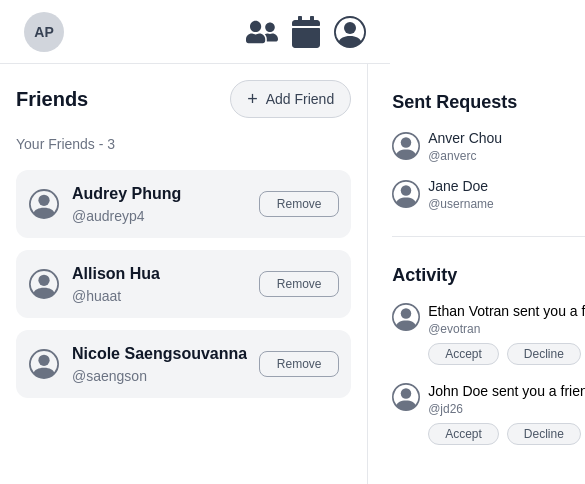
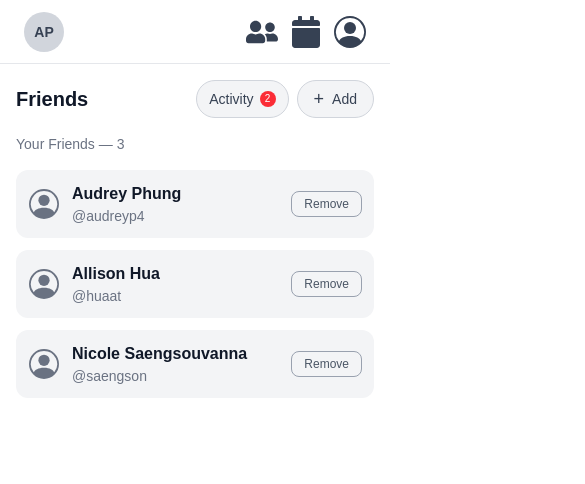
Before and after one commit to AllyBeary/uci-inf124-sp26-naaa, a Next.js app in the folder meet/: page /friends in a window 390 px wide. Shown: the top 484 px of the page, 585 px wide, since content can reach past the window. Built offline with nearby package versions, Linux system fonts and the light colour scheme.

Commit message:
responsiveness for friends

```diff
--- a/meet/app/friends/page.tsx
+++ b/meet/app/friends/page.tsx
@@ -1,7 +1,5 @@
 "use client";
 import { useState } from "react";
-import Link from "next/link";
-import { FaUserFriends, FaCalendar } from "react-icons/fa";
 import { BsPersonCircle } from "react-icons/bs";
 import Header from "@/components/Header";
 import { HiMagnifyingGlass } from "react-icons/hi2";
@@ -35,24 +33,29 @@ function SideBar({
   activity,
   onAccept,
   onDecline,
+  isOpen,
+  onClose,
 }: {
   sentRequests: { name: string; username: string }[];
   activity: { name: string; username: string }[];
   onAccept: (user: { name: string; username: string }) => void;
   onDecline: (username: string) => void;
+  isOpen: boolean;
+  onClose: () => void;
 }) {
-  return (
-    <aside className="w-85 shrink-0 border-l border-gray-200 p-6">
+  const content = (
+    <>
       {/* Sent Requests */}
       <h2 className="text-lg font-bold text-gray-900 mb-3">Sent Requests</h2>
       <ul className="space-y-3 mb-6">
+        {sentRequests.length === 0 && (
+          <p className="text-sm text-gray-400">No pending requests.</p>
+        )}
         {sentRequests.map((req) => (
           <li key={req.username} className="flex items-center gap-2">
             <BsPersonCircle size={28} className="text-gray-500 shrink-0" />
             <div className="flex-1 min-w-0">
-              <p className="text-sm font-medium text-gray-800 truncate">
-                {req.name}
-              </p>
+              <p className="text-sm font-medium text-gray-800 truncate">{req.name}</p>
               <p className="text-xs text-gray-500 truncate">@{req.username}</p>
             </div>
             <span className="text-xs w-20 px-4 py-0.5 bg-gray-100 border border-gray-300 text-gray-500 rounded-full">
@@ -65,20 +68,17 @@ function SideBar({
       {/* Activity */}
       <h2 className="text-lg font-bold text-gray-900 mb-3">Activity</h2>
       <ul className="space-y-4">
+        {activity.length === 0 && (
+          <p className="text-sm text-gray-400">No new activity.</p>
+        )}
         {activity.map((person) => (
           <li key={person.name} className="flex items-start gap-2">
-            <BsPersonCircle
-              size={28}
-              className="text-gray-500 shrink-0 mt-0.5"
-            />
+            <BsPersonCircle size={28} className="text-gray-500 shrink-0 mt-0.5" />
             <div>
               <p className="text-sm text-black">
-                <span className="font-medium">{person.name}</span> sent you a
-                friend request
+                <span className="font-medium">{person.name}</span> sent you a friend request
               </p>
-              <p className="text-xs text-gray-500 truncate">
-                @{person.username}
-              </p>
+              <p className="text-xs text-gray-500 truncate">@{person.username}</p>
               <div className="flex gap-2 mt-1.5">
                 <button
                   onClick={() => onAccept(person)}
@@ -86,7 +86,6 @@ function SideBar({
                 >
                   Accept
                 </button>
-
                 <button
                   onClick={() => onDecline(person.username)}
                   className="text-xs px-4 py-0.5 bg-gray-100 border border-gray-300 text-gray-600 rounded-full hover:bg-red-50 hover:border-red-400 hover:text-red-500 transition-colors"
@@ -98,7 +97,35 @@ function SideBar({
           </li>
         ))}
       </ul>
+    </>
+  );
+
+  return (
+    <>
+      {/* Desktop sidebar */}
+      <aside className="hidden lg:block w-80 shrink-0 border-l border-gray-200 p-6">
+        {content}
       </aside>
+
+      {/* Mobile drawer */}
+      {isOpen && (
+        <>
+          <div
+            className="fixed inset-0 bg-black/30 z-30 lg:hidden"
+            onClick={onClose}
+          />
+          <aside className="fixed right-0 top-0 h-full w-72 bg-white border-l border-gray-200 p-6 z-40 overflow-y-auto lg:hidden">
+            <button
+              onClick={onClose}
+              className="mb-4 text-sm text-gray-500 hover:text-gray-800"
+            >
+              ← Close
+            </button>
+            {content}
+          </aside>
+        </>
+      )}
+    </>
   );
 }
 
@@ -108,33 +135,26 @@ export default function FriendsPage() {
   const [searchValue, setSearchValue] = useState("");
   const [sentRequests, setSentRequests] = useState(sentRequestsList);
   const [activity, setActivity] = useState(activityList);
+  const [sidebarOpen, setSidebarOpen] = useState(false);
 
   const sendFriendRequest = (user: { name: string; username: string }) => {
-    if (sentRequestsList.some((u) => u.username === user.username)) return;
-    sentRequestsList.push(user);
-    setSentRequests([...sentRequestsList]);
+    if (sentRequests.some((u) => u.username === user.username)) return;
+    setSentRequests((prev) => [...prev, user]);
   };
 
   const removeFriend = (username: string) => {
-    const idx = friendsList.findIndex((f) => f.username === username);
-    if (idx !== -1) friendsList.splice(idx, 1);
-    setFriends([...friendsList]);
+    setFriends((prev) => prev.filter((f) => f.username !== username));
   };
 
   const acceptRequest = (user: { name: string; username: string }) => {
-    if (!friendsList.some((f) => f.username === user.username)) {
-      friendsList.push(user);
-    }
-    const idx = activityList.findIndex((u) => u.username === user.username);
-    if (idx !== -1) activityList.splice(idx, 1);
-    setFriends([...friendsList]);
-    setActivity([...activityList]);
+    setFriends((prev) =>
+      prev.some((f) => f.username === user.username) ? prev : [...prev, user]
+    );
+    setActivity((prev) => prev.filter((u) => u.username !== user.username));
   };
 
   const declineRequest = (username: string) => {
-    const idx = activityList.findIndex((u) => u.username === username);
-    if (idx !== -1) activityList.splice(idx, 1);
-    setActivity([...activityList]);
+    setActivity((prev) => prev.filter((u) => u.username !== username));
   };
 
   const friendUsernames = new Set(friends.map((f) => f.username));
@@ -145,29 +165,44 @@ export default function FriendsPage() {
           (u) =>
             !friendUsernames.has(u.username) &&
             (u.username.toLowerCase().includes(searchValue.toLowerCase()) ||
-              u.name.toLowerCase().includes(searchValue.toLowerCase())),
+              u.name.toLowerCase().includes(searchValue.toLowerCase()))
         );
+
+  const pendingCount = activity.length;
 
   return (
     <div className="flex flex-col min-h-screen bg-white">
       <Header />
-      <div className="flex flex-1">
-        <div className="flex-1 p-4 sm:p-6 sm:pl-8">
-          {/* Displays Friends */}
+      <div className="flex flex-1 relative">
+        <div className="flex-1 p-4 sm:p-6 sm:pl-8 min-w-0">
+          {/* Title row */}
           <div className="mb-4">
             <div className="flex items-center justify-between mb-4">
-              <h1 className="text-xl sm:text-2xl font-bold text-gray-900">
-                Friends
-              </h1>
+              <h1 className="text-xl sm:text-2xl font-bold text-gray-900">Friends</h1>
 
-              {/* Add Friends */}
+              <div className="flex items-center gap-2">
+                {/* Activity button — mobile only */}
+                <button
+                  onClick={() => setSidebarOpen(true)}
+                  className="relative lg:hidden flex items-center gap-1.5 px-3 py-2 bg-gray-100 hover:bg-gray-200 border border-gray-300 text-sm font-medium text-gray-700 rounded-full transition-colors"
+                >
+                  Activity
+                  {pendingCount > 0 && (
+                    <span className="w-4 h-4 text-[10px] flex items-center justify-center bg-red-500 text-white rounded-full">
+                      {pendingCount}
+                    </span>
+                  )}
+                </button>
+
+                {/* Add Friend */}
                 <div className="relative">
                   <button
                     onClick={() => setShowModal((v) => !v)}
                     className="flex items-center gap-2 px-4 py-2 bg-gray-100 hover:bg-gray-200 border border-gray-300 text-sm font-medium text-gray-700 rounded-full transition-colors"
                   >
                     <span className="text-lg leading-none">+</span>
-                  Add Friend
+                    <span className="hidden sm:inline">Add Friend</span>
+                    <span className="sm:hidden">Add</span>
                   </button>
 
                   {showModal && (
@@ -193,22 +228,21 @@ export default function FriendsPage() {
                             className="w-full border border-gray-300 rounded-lg pl-8 pr-3 py-2 text-sm focus:outline-none focus:ring-2 focus:ring-gray-400"
                           />
                         </div>
+                        {searchValue.trim() !== "" && searchResults.length === 0 && (
+                          <p className="mt-3 text-sm text-gray-400 text-center">No users found.</p>
+                        )}
                         {searchResults.length > 0 && (
                           <ul className="mt-2 space-y-1">
                             {searchResults.map((user) => {
                               const isSent = sentRequests.some(
-                              (u) => u.username === user.username,
+                                (u) => u.username === user.username
                               );
-
                               return (
                                 <li
                                   key={user.username}
                                   className="flex items-center gap-2 px-2 py-2 rounded-lg bg-gray-100"
                                 >
-                                <BsPersonCircle
-                                  size={28}
-                                  className="text-gray-500 shrink-0"
-                                />
+                                  <BsPersonCircle size={28} className="text-gray-500 shrink-0" />
                                   <div className="flex-1 min-w-0">
                                     <p className="text-sm font-semibold text-gray-900 truncate">
                                       {user.name}
@@ -220,8 +254,7 @@ export default function FriendsPage() {
                                   <button
                                     onClick={() => sendFriendRequest(user)}
                                     disabled={isSent}
-                                  className="shrink-0 w-15 py-1 border border-gray-400 text-xs rounded-lg
-                                      disabled:opacity-50 disabled:cursor-not-allowed"
+                                    className="shrink-0 px-3 py-1 border border-gray-400 text-xs rounded-lg disabled:opacity-50 disabled:cursor-not-allowed"
                                   >
                                     {isSent ? "Sent" : "+ Add"}
                                   </button>
@@ -235,11 +268,11 @@ export default function FriendsPage() {
                   )}
                 </div>
               </div>
-            <p className="text-sm text-gray-500">
-              Your Friends - {friends.length}
-            </p>
+            </div>
+            <p className="text-sm text-gray-500">Your Friends — {friends.length}</p>
           </div>
 
+          {/* Friends list */}
           <ul className="space-y-3 w-full max-w-lg">
             {friends.map((friend) => (
               <li
@@ -250,17 +283,12 @@ export default function FriendsPage() {
                   <BsPersonCircle size={30} className="text-gray-500" />
                 </div>
                 <div className="flex-1 min-w-0">
-                  <p className="font-semibold text-gray-900 truncate">
-                    {friend.name}
-                  </p>
-                  <p className="text-sm text-gray-500 truncate">
-                    @{friend.username}
-                  </p>
+                  <p className="font-semibold text-gray-900 truncate">{friend.name}</p>
+                  <p className="text-sm text-gray-500 truncate">@{friend.username}</p>
                 </div>
-
                 <button
                   onClick={() => removeFriend(friend.username)}
-                  className="shrink-0 w-20 py-1 border border-gray-400 text-xs text-gray-600 rounded-lg hover:bg-red-50 hover:border-red-300 hover:text-red-500 transition-colors"
+                  className="shrink-0 px-3 sm:w-20 py-1 border border-gray-400 text-xs text-gray-600 rounded-lg hover:bg-red-50 hover:border-red-300 hover:text-red-500 transition-colors"
                 >
                   Remove
                 </button>
@@ -268,11 +296,14 @@ export default function FriendsPage() {
             ))}
           </ul>
         </div>
+
         <SideBar
           sentRequests={sentRequests}
           activity={activity}
           onAccept={acceptRequest}
           onDecline={declineRequest}
+          isOpen={sidebarOpen}
+          onClose={() => setSidebarOpen(false)}
         />
       </div>
     </div>
```
Lines whose indentation alone changed are shown as unchanged.
